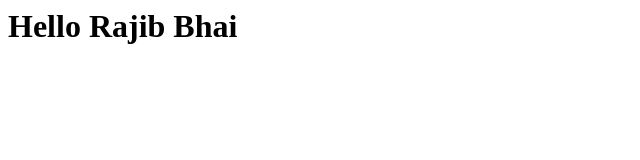
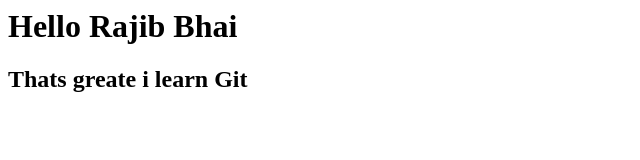
Before and after one commit to shihabpayel/test-git-upload, a plain HTML site: page index.html in a window 1280 px wide. Shown: the whole page, without its empty margins (0-640 px from the left). Drawn offline with Linux system fonts and the light colour scheme.

Commit message:
Added Second line in Index File

```diff
--- a/index.html
+++ b/index.html
@@ -1,6 +1,6 @@
 <html>
 <body>
 <h1> Hello Rajib Bhai </h1>
-
+<h2> Thats greate i learn Git </h2>
 </body>
 </html>
```
